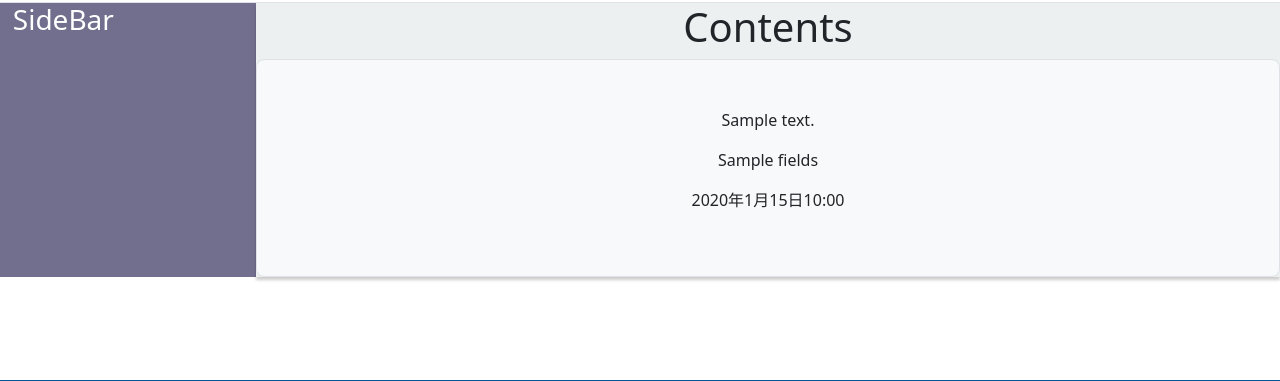
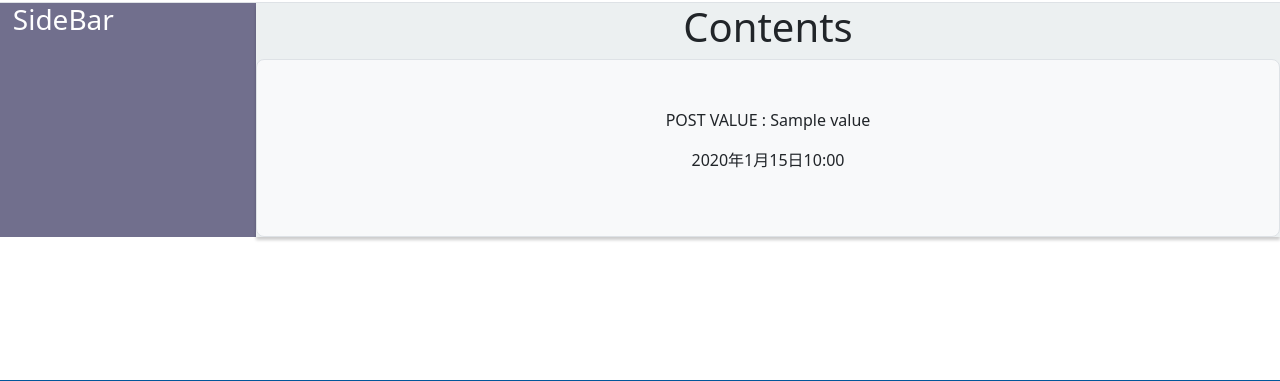
Before and after one commit to yat0i811/demo, a Django app: template templates/codehack/index.html in a window 1280 px wide. Shown: the part 70-451 px from the top of the page. Run offline with Django 5.2, Linux system fonts and the light colour scheme; the template is opened without the code that fills it: most values are stand-ins (such as "Sample title", 1, 10 or a date in 2020); data that the repository does not hold is empty.

Commit message:
HTML 微修正

```diff
--- a/templates/codehack/index.html
+++ b/templates/codehack/index.html
@@ -4,8 +4,7 @@
   {% for post in posts %}
   <div class="col-md-12">
     <div class="h-100 p-5 bg-light border rounded-3">
-      <p>{{ post.text }}</p>
-      <p>{{ post.fields }}</p>
+      <p>POST VALUE : {{ post.fields.value }}</p>
       <p>{{ post.created_date }}</p>
     </div>
   </div>
```
